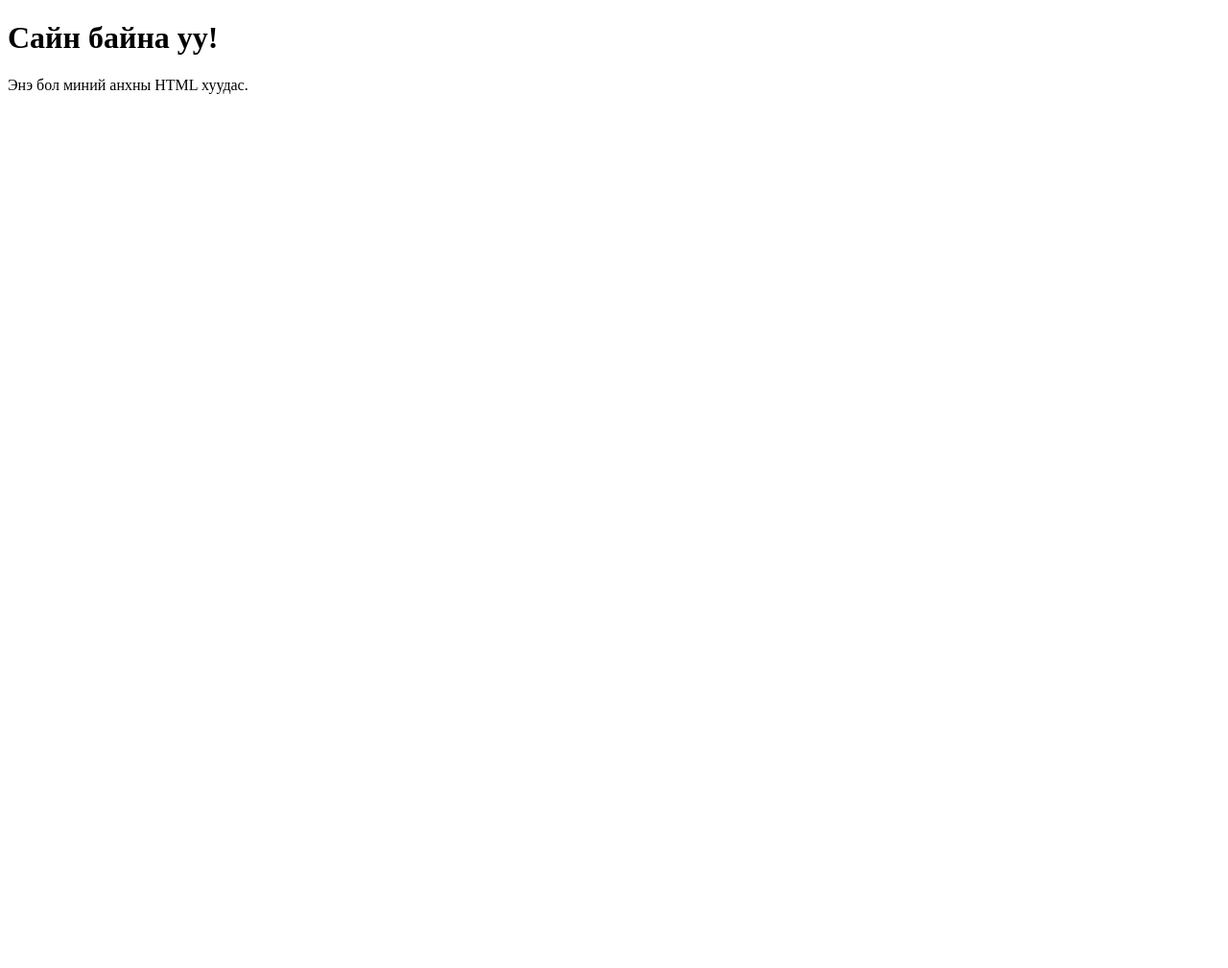
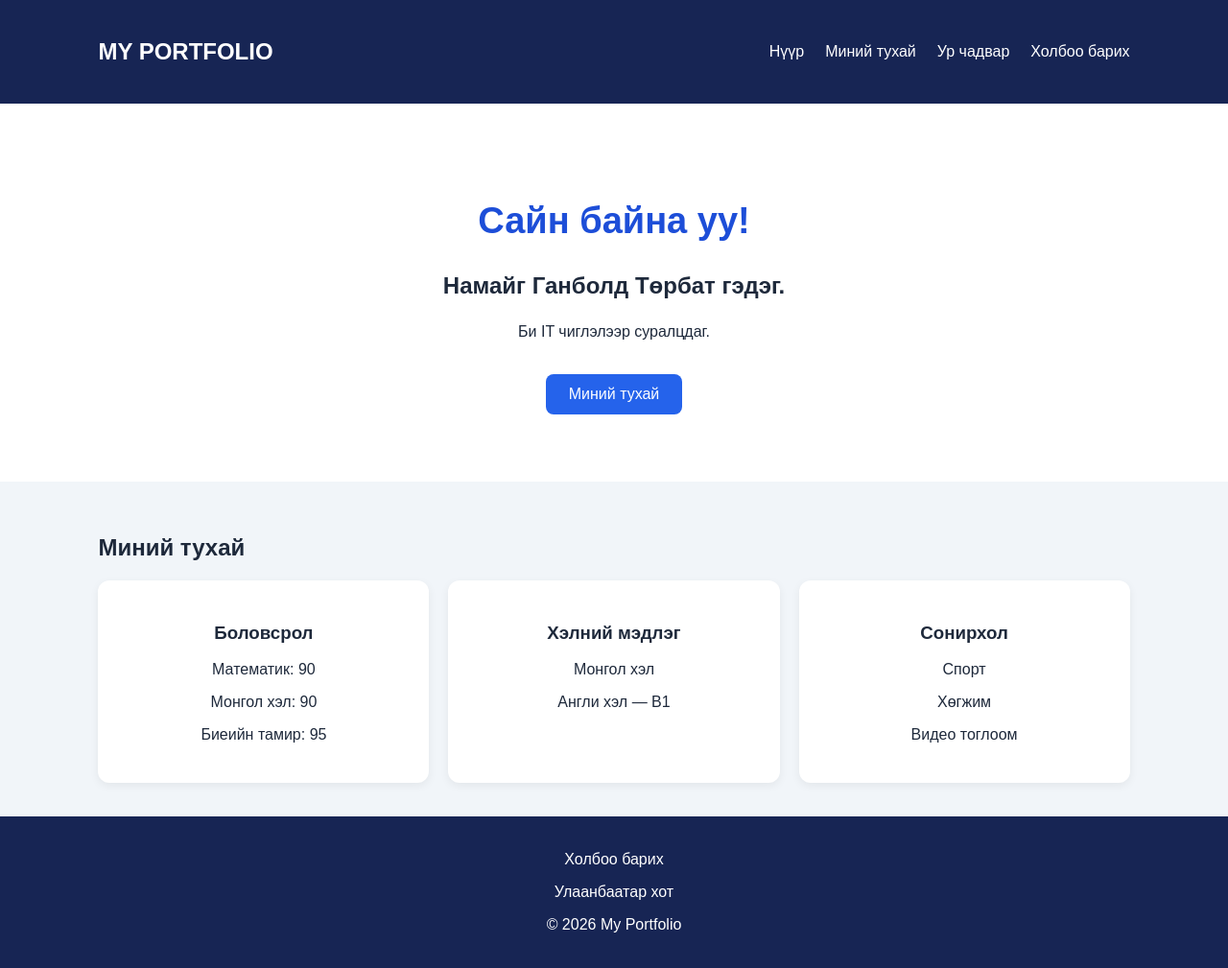
Before and after one commit to turbatganbold902-gif/Turbat-Ganbold, a plain HTML site: page index.html in a window 1280 px wide. Shown: the whole page at 96% size. Before the commit the page ends 800 px from the top, so only its background shows below. Drawn offline with Linux system fonts and the light colour scheme.

Commit message:
Add files via upload

```diff
--- a/index.html
+++ b/index.html
@@ -1,14 +1,189 @@
+
 <!DOCTYPE html>
 <html lang="mn">
 <head>
     <meta charset="UTF-8">
     <meta name="viewport" content="width=device-width, initial-scale=1.0">
-    <title>Миний анхны веб хуудас</title>
+    <title>Миний танилцуулга</title>
+
+    <style>
+        * {
+            box-sizing: border-box;
+        }
+
+        body {
+            margin: 0;
+            font-family: Arial, sans-serif;
+            background: #f1f5f9;
+            color: #1e293b;
+        }
+
+        header {
+            background: #172554;
+            color: white;
+            padding: 20px 8%;
+            display: flex;
+            justify-content: space-between;
+            align-items: center;
+        }
+
+        nav {
+            display: flex;
+            gap: 22px;
+        }
+
+        nav a {
+            color: white;
+            text-decoration: none;
+        }
+
+        .hero {
+            text-align: center;
+            padding: 70px 20px;
+            background: white;
+        }
+
+        .hero h1 {
+            font-size: 38px;
+            color: #1d4ed8;
+        }
+
+        .hero p {
+            line-height: 1.7;
+        }
+
+        .button {
+            display: inline-block;
+            margin-top: 15px;
+            padding: 12px 24px;
+            background: #2563eb;
+            color: white;
+            text-decoration: none;
+            border-radius: 8px;
+        }
+
+        .skills {
+            padding: 35px 8%;
+        }
+
+        .cards {
+            display: grid;
+            grid-template-columns: repeat(3, 1fr);
+            gap: 20px;
+        }
+
+        .card {
+            background: white;
+            padding: 25px;
+            border-radius: 12px;
+            text-align: center;
+            box-shadow: 0 3px 10px #00000010;
+        }
+
+        footer {
+            background: #172554;
+            color: white;
+            text-align: center;
+            padding: 20px;
+        }
+
+        /* Tablet */
+        @media (max-width: 768px) {
+            header {
+                padding: 18px 5%;
+            }
+
+            .cards {
+                grid-template-columns: repeat(2, 1fr);
+            }
+
+            .hero h1 {
+                font-size: 30px;
+            }
+        }
+
+        /* Mobile */
+        @media (max-width: 480px) {
+            header {
+                flex-direction: column;
+                gap: 15px;
+            }
+
+            nav {
+                flex-direction: column;
+                align-items: center;
+                gap: 12px;
+            }
+
+            .cards {
+                grid-template-columns: 1fr;
+            }
+
+            .hero {
+                padding: 45px 16px;
+            }
+
+            .hero h1 {
+                font-size: 26px;
+            }
+
+            .skills {
+                padding: 25px 16px;
+            }
+        }
+    </style>
 </head>
+
 <body>
 
-    <h1>Сайн байна уу!</h1>
-    <p>Энэ бол миний анхны HTML хуудас.</p>
+    <header>
+        <h2>MY PORTFOLIO</h2>
+
+        <nav>
+            <a href="#home">Нүүр</a>
+            <a href="#about">Миний тухай</a>
+            <a href="#skills">Ур чадвар</a>
+            <a href="#contact">Холбоо барих</a>
+        </nav>
+    </header>
+
+    <section class="hero" id="home">
+        <h1>Сайн байна уу!</h1>
+        <h2>Намайг Ганболд Төрбат гэдэг.</h2>
+        <p>Би IT чиглэлээр суралцдаг.</p>
+        <a href="#about" class="button">Миний тухай</a>
+    </section>
+
+    <section class="skills" id="about">
+        <h2>Миний тухай</h2>
+        <div class="cards">
+            <div class="card">
+                <h3>Боловсрол</h3>
+                <p>Математик: 90</p>
+                <p>Монгол хэл: 90</p>
+                <p>Биеийн тамир: 95</p>
+            </div>
+
+            <div class="card">
+                <h3>Хэлний мэдлэг</h3>
+                <p>Монгол хэл</p>
+                <p>Англи хэл — B1</p>
+            </div>
+
+            <div class="card">
+                <h3>Сонирхол</h3>
+                <p>Спорт</p>
+                <p>Хөгжим</p>
+                <p>Видео тоглоом</p>
+            </div>
+        </div>
+    </section>
+
+    <footer id="contact">
+        <p>Холбоо барих</p>
+        <p>Улаанбаатар хот</p>
+        <p>&copy; 2026 My Portfolio</p>
+    </footer>
 
 </body>
 </html>
```
